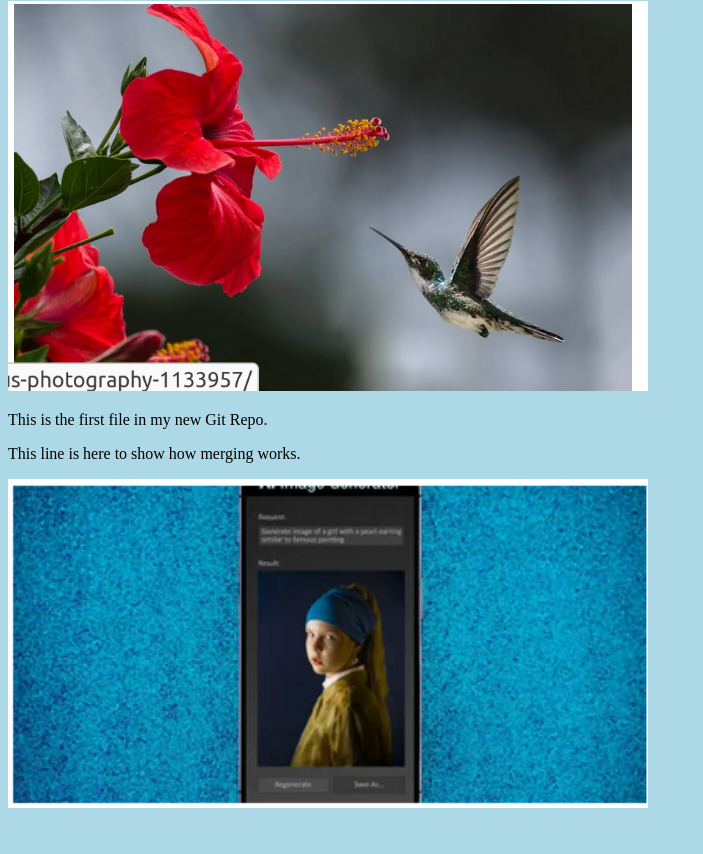
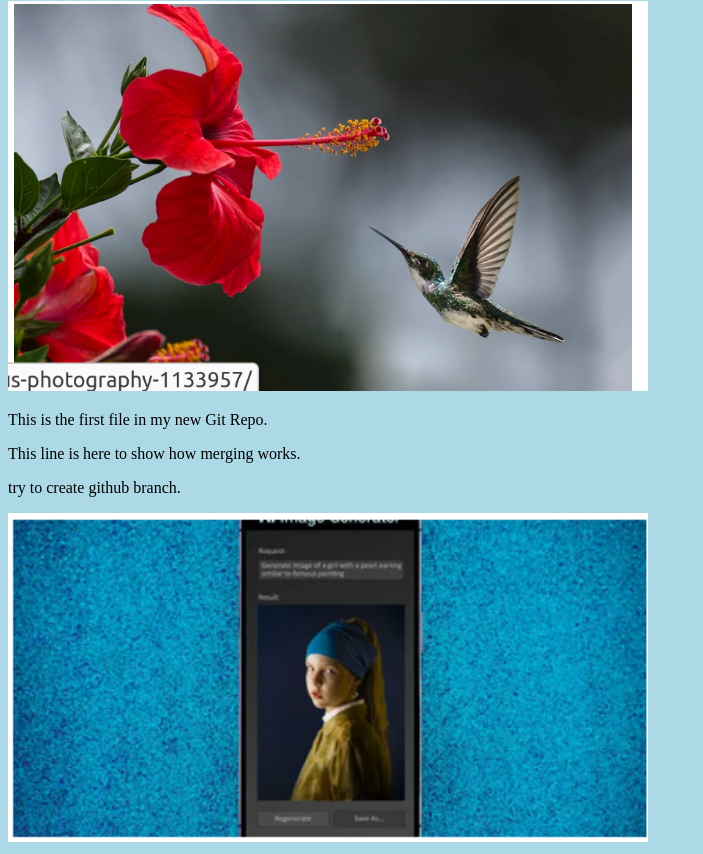
Before and after one commit to umubyeyinaclarisse/hello-world, a plain HTML site: page index.html in a window 1280 px wide. Shown: the part 79-933 px from the top of the page, without its empty margins (0-703 px from the left). Before the commit the page ends 899 px from the top, so only its background shows below. Drawn offline with Linux system fonts and the light colour scheme.

Commit message:
Update index.html
additional to index to create github branch

```diff
--- a/index.html
+++ b/index.html
@@ -10,6 +10,7 @@
 <div><img src="img_hello_world.jpg" alt="Hello World from Space" style="width:100%;max-width:640px"></div>
 <p>This is the first file in my new Git Repo.</p>
 <p>This line is here to show how merging works.</p>
+ <p>try to create github branch.</p>
 <div><img src="img_hello_git.jpg" alt="Hello Git" style="width:100%;max-width:640px"></div>
 
 </body>
```
